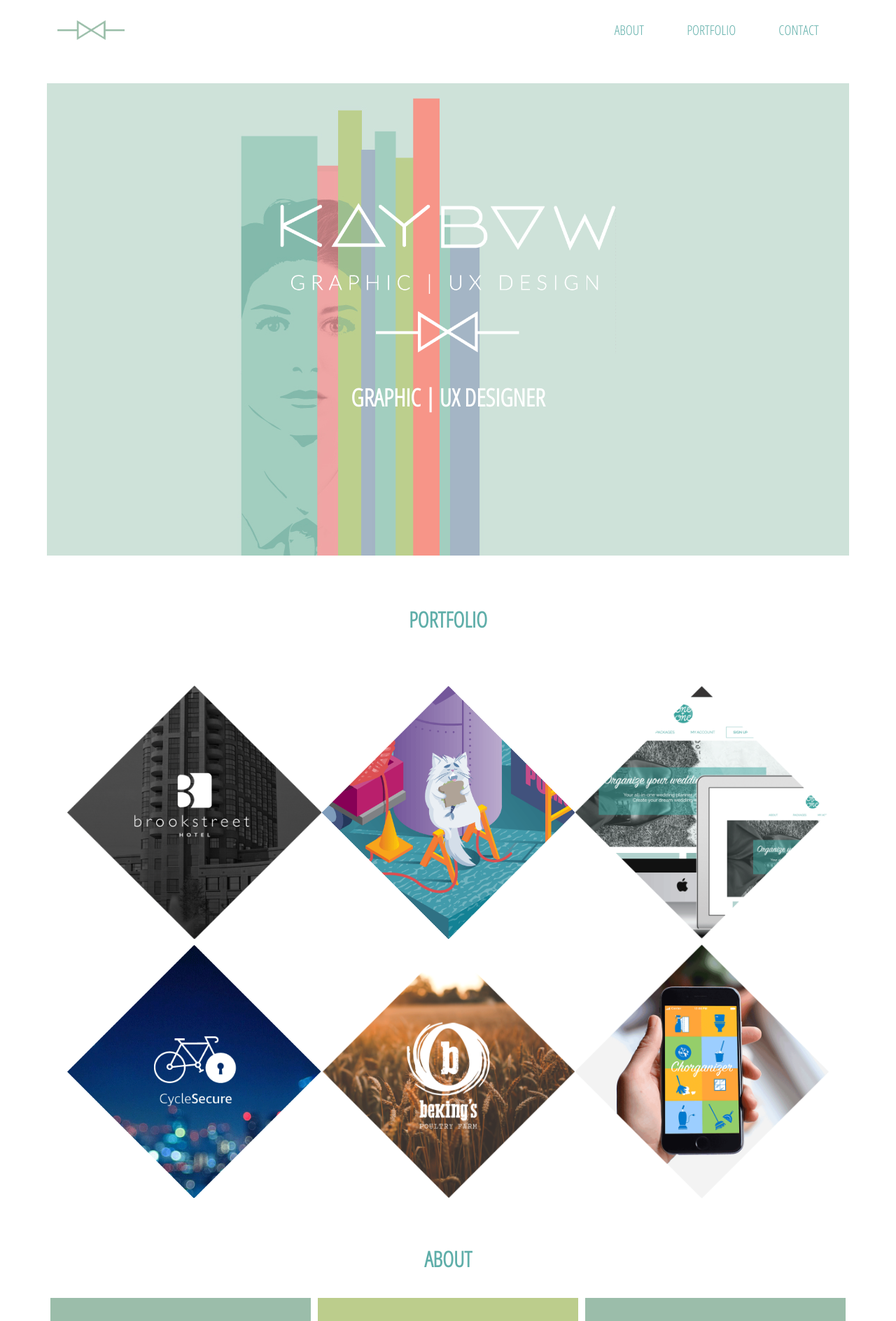
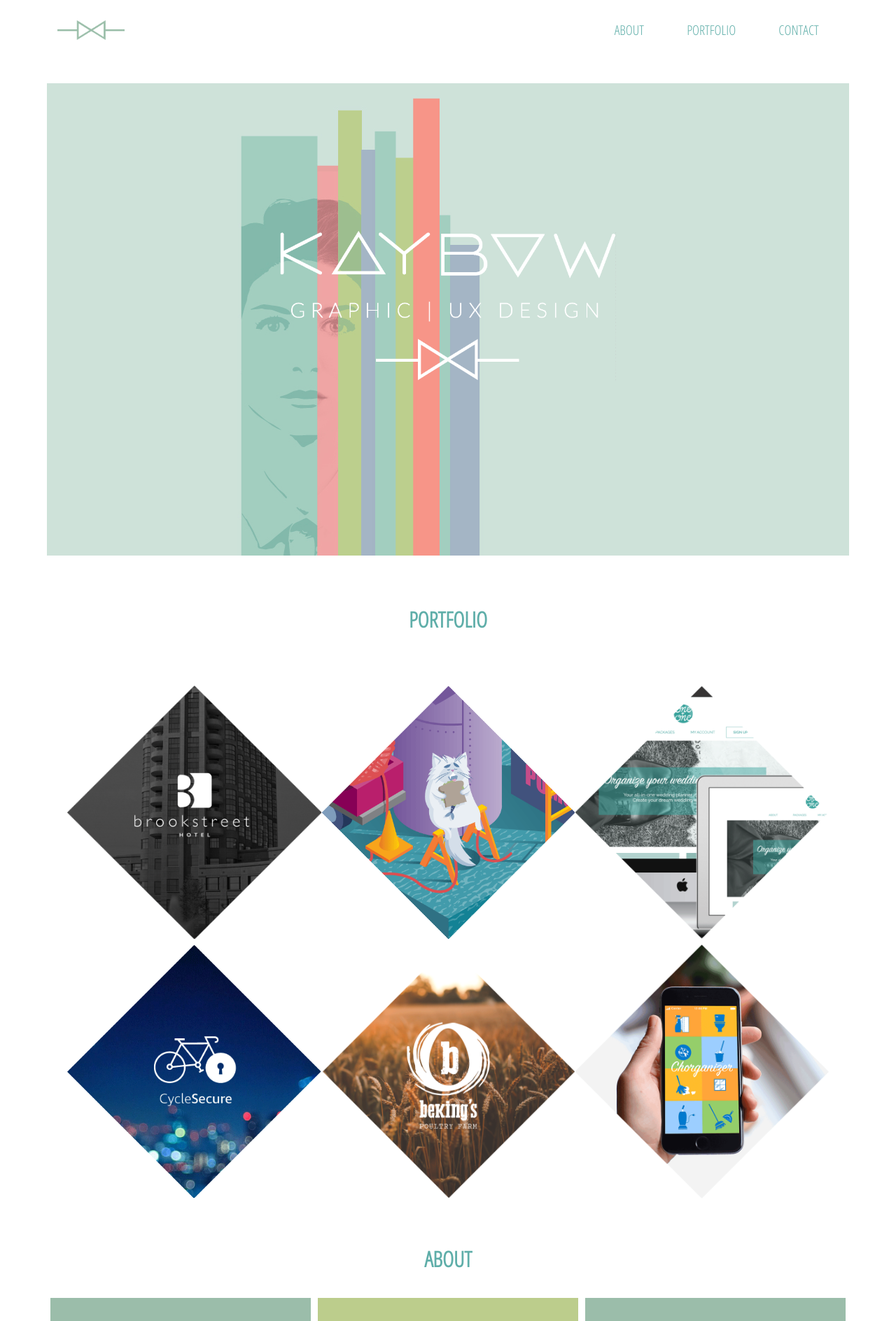
Before and after one commit to kaybow/kaybow.design, a Jekyll site: the page built from index.html, in a window 1280 px wide. Shown: the top 1888 px of the page at 70% size. Built offline with Jekyll 4.4.1, drawn with Linux system fonts in a browser that asks for light colours.

Commit message:
Took out h1

```diff
--- a/css/main.css
+++ b/css/main.css
@@ -9,10 +9,6 @@ a {
 
 a, .email {
   color: #5faea9;
-}
-
-.index {
-  color: #fff;
 }
 
 h1, h2 {
--- a/index.html
+++ b/index.html
@@ -13,7 +13,6 @@ title: Home
     <div>
       <div class="header text-center">
         <img itemprop="image" class="logo pad-b" src="images/kaybow-logo-white.png" alt="Kayla Bowmaster Design">
-        <h1 class="index">GRAPHIC | UX DESIGNER</h1>
       </div>
     </div>
   </header>
```
